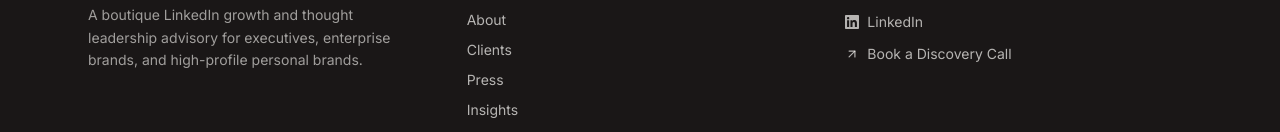
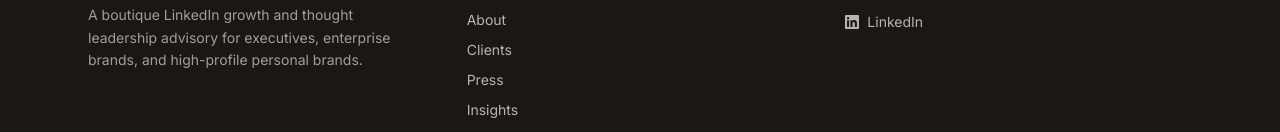
Before and after one commit to walterh1996/HindmanCo, a Next.js app: page / in a window 1280 px wide. Shown: the part 6187-6319 px from the top of the page. Built offline with nearby package versions, Linux system fonts and the light colour scheme.

Commit message:
auto-backup: 2026-06-30 15:41:15

```diff
--- a/src/components/footer.tsx
+++ b/src/components/footer.tsx
@@ -76,15 +76,6 @@ export function Footer() {
                 <LinkedInIcon size={14} />
                 LinkedIn
               </a>
-              <a
-                href="https://calendly.com/betsyhindman"
-                target="_blank"
-                rel="noopener noreferrer"
-                className="text-sm text-cream/70 hover:text-cream transition-colors duration-200 flex items-center gap-2"
-              >
-                <ArrowUpRight size={14} />
-                Book a Discovery Call
-              </a>
             </div>
           </div>
         </div>
```
